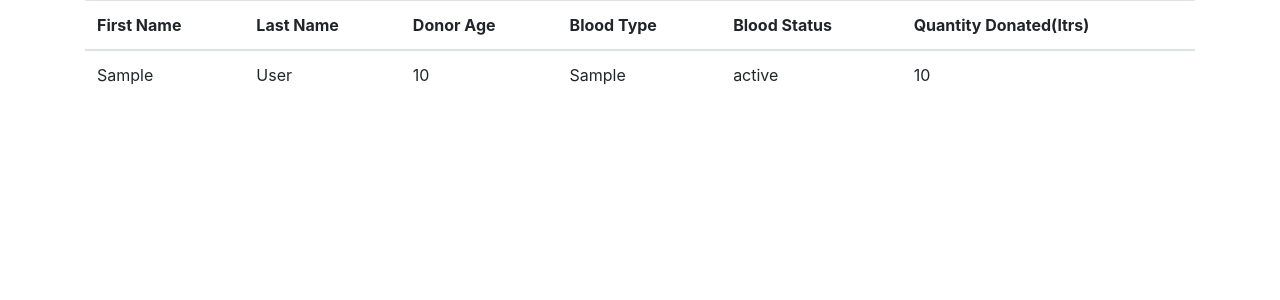
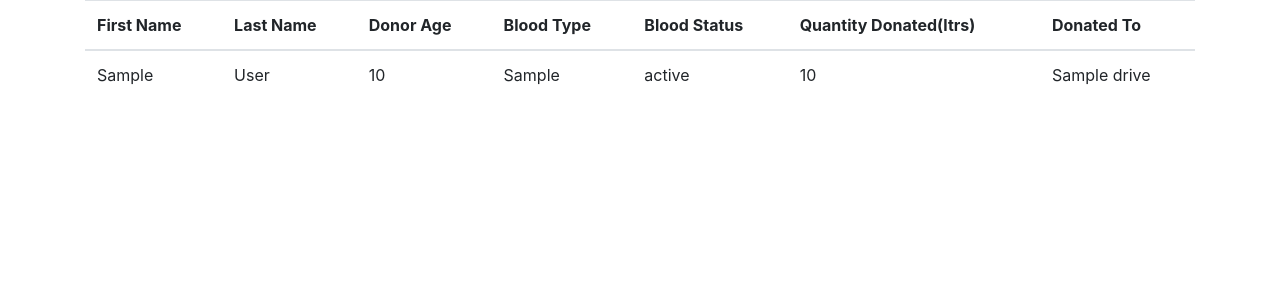
Before and after one commit to Nelly-ayebale/aware, a Django app: page /all_donors/ in a window 1280 px wide. Shown: the part 56-356 px from the top of the page. Run offline with Django 3.2, Linux system fonts and the light colour scheme; a user stored in the database is signed in; tables that the repository leaves empty hold one stand-in row (values such as "Sample post"); some libraries are stand-ins or nearby versions.

Commit message:
Added new templates for new views

```diff
--- a/hospital/forms.py
+++ b/hospital/forms.py
@@ -27,7 +27,7 @@ class RegularUserSignUpForm(UserCreationForm):
 class BloodDriveForm(forms.ModelForm):
     class Meta:
         model = Drive
-        fields = ['drive_title','drive_location','capacity_collected']
+        fields = ['drive_title','drive_location','capacity_collected','owner']
 
 class HospitalForm(forms.ModelForm):
     class Meta:
@@ -37,7 +37,7 @@ class HospitalForm(forms.ModelForm):
 class DonorForm(forms.ModelForm):
     class Meta:
         model = Donor
-        fields = ['donor_first_name','donor_last_name','donor_age','blood_type','blood_status','weight','quantity_donated']
+        fields = ['donor_first_name','donor_last_name','donor_age','blood_type','blood_status','weight','quantity_donated','donated_to']
 
 class SubscriptionForm(forms.Form):
     your_name = forms.CharField(label='First Name',max_length=30)
--- a/hospital/models.py
+++ b/hospital/models.py
@@ -15,8 +15,9 @@ class Hospital(models.Model):
     capacity_required = models.IntegerField(default=0)
     capacity_available = models.IntegerField(default=0)
 
+
     def __str__(self):
-        return self.user.username
+        return self.hospital_name
 
     @classmethod
     def search_by_name(cls,search_term):
@@ -33,17 +34,19 @@ class Donor(models.Model):
     blood_status = models.TextField(max_length=60)
     quantity_donated = models.IntegerField(default=0)
     weight = models.IntegerField(default=0)
-    donated_to = models.OneToOneField('Hospital',on_delete=models.CASCADE,null=True,blank=True)
+    donated_to = models.ForeignKey('Drive',blank=True,related_name='drive',on_delete=models.CASCADE,null=True)
 
     def __str__(self):
-        return self.user.username
+        return self.donor.username
 
 class Drive(models.Model):
+    owner = models.ForeignKey('Hospital',blank=True,on_delete=models.CASCADE,null=True)
     drive_title = models.CharField(max_length=150)
     drive_location = models.TextField(max_length=255)
     comment = models.TextField(blank=True)
     capacity_collected = models.IntegerField(default=0)
     photo = CloudinaryField('image',blank=True,null=True)
+
 
 
     def __str__(self):
--- a/hospital/templates/hospitals/donor_list.html
+++ b/hospital/templates/hospitals/donor_list.html
@@ -18,6 +18,7 @@
                         <th scope="col">Blood Type</th>
                         <th scope="col">Blood Status</th>
                         <th scope="col">Quantity Donated(ltrs)</th>
+                        <th scope="col">Donated To</th>
 
                     </tr>
                 </thead>
@@ -31,6 +32,7 @@
                         <td> {{ obj.blood_type }}</td>
                         <td> {{ obj.blood_status }}</td>
                         <td> {{ obj.quantity_donated }}</td>
+                        <td> {{ obj.donated_to }}</td>
                     </tr>
 
                 </tbody>
--- a/hospital/templates/hospitals/drives.html
+++ b/hospital/templates/hospitals/drives.html
@@ -9,7 +9,9 @@
             {% for drive in drives %}
             <div class="card mt-3" style="width: 20rem;">
                 <div class="card-body">
-                    <h5 class="card-title">Title:{{drive.drive_title}}</h5>
+                    <h5 class="card-title">Title:<a href="{%url 'single_drive' drive.id %}">{{drive.drive_title}}</a>
+                    </h5>
+                    <h6 class="card-subtitle mb-2 text-muted">Hosting:{{drive.owner}}</h6>
                     <h6 class="card-subtitle mb-2 text-muted">Location:{{drive.drive_location}}</h6>
                     <p class="card-text">{{drive.comment}}.</p>
                     <p class="card-text">Capacity Required: {{drive.capacity_collected}} litres.</p>
--- a/hospital/templates/hospitals/hospital_list.html
+++ b/hospital/templates/hospitals/hospital_list.html
@@ -17,6 +17,7 @@
                         <th scope="col">Blood Capacity Required</th>
                         <th scope="col">Blood Capacity Available</th>
 
+
                     </tr>
                 </thead>
                 {% for hospital in hospitals %}
@@ -27,6 +28,7 @@
                         <td><a href="{%url 'single_hospital' hospital.id%}"> {{hospital.hospital_name }}</a></td>
                         <td> {{ hospital.capacity_required }}</td>
                         <td> {{ hospital.capacity_available }}</td>
+
                     </tr>
 
                 </tbody>
--- a/hospital/templates/hospitals/single_hospital.html
+++ b/hospital/templates/hospitals/single_hospital.html
@@ -19,6 +19,8 @@
 
     </div>
 
+
+
     <div class="row">
 
         <form action="{%url 'single_hospital' hospital.id %}" method="post">
@@ -29,7 +31,9 @@
         </form>
 
     </div>
+
 </div>
+
 
 
 
--- a/hospital/urls.py
+++ b/hospital/urls.py
@@ -13,7 +13,9 @@ urlpatterns=[
     path('all_donors/',views.ViewDonorsList.as_view(),name='view_donors'),
     path('search/', views.search_results, name='search_results'),
     path('hospital/<int:hospital_id>',views.single_hospital,name ='single_hospital'),
-    path('ajax/subscriptionletter/', views.subscription, name='subscriptionletter')
+    path('ajax/subscriptionletter/', views.subscription, name='subscriptionletter'),
+    path('drive/<int:drive_id>',views.single_drive,name ='single_drive'),
+
 ]
 
 if settings.DEBUG:
--- a/hospital/views.py
+++ b/hospital/views.py
@@ -52,8 +52,9 @@ class HospitalCreateView(CreateView):
 
 @method_decorator([login_required, regular_required], name='dispatch')
 class DonorCreateView(CreateView):
+
     model = Donor
-    fields = ('donor_first_name','donor_last_name','donor_age','blood_type','blood_status','weight','quantity_donated')
+    fields = ('donor_first_name','donor_last_name','donor_age','blood_type','blood_status','weight','quantity_donated','donated_to')
     template_name = 'hospitals/donor.html'
 
     def form_valid(self,form):
@@ -66,13 +67,13 @@ class DonorCreateView(CreateView):
 @method_decorator([login_required, adminstrator_required], name='dispatch')
 class DriveCreateView(CreateView):
     model = Drive
-    fields = ('drive_title','drive_location','photo','comment','capacity_collected')
+    fields = ('drive_title','drive_location','photo','comment','capacity_collected','owner')
     template_name = 'hospitals/drive.html'
 
     def form_valid(self,form):
-        blooddrive = form.save(commit=False)
-        blooddrive.drive_owner = self.request.user
-        blooddrive.save()
+        drive = form.save(commit=False)
+        drive.drive_owner = self.request.user
+        drive.save()
         messages.success(self.request,'You successfully created a Blood Drive!')
         return redirect('drive')
 
@@ -109,6 +110,7 @@ def search_results(request):
 
 @login_required(login_url='login')
 def single_hospital(request,hospital_id):
+
     form = SubscriptionForm()
     try:
         hospital = Hospital.objects.get(id = hospital_id)
@@ -126,3 +128,13 @@ def subscription(request):
     send_welcome_email(name, email)
     data = {'success': 'You have been successfully added to our mailing list'}
     return JsonResponse(data)
+
+@login_required(login_url='login')
+def single_drive(request,drive_id):
+
+
+    try:
+        drive = Drive.objects.get(id = drive_id)
+    except DoesNotExist:
+        raise Http404()
+    return render(request,"hospitals/single_drive.html", {"drive":drive})
```
Also changed, not shown: hospital/templates/hospitals/single_drive.html (added, +30 -0 lines), hospital/migrations/0002_drive_donate_to.py (added), hospital/migrations/0003_hospital_donated_blood.py (added), hospital/migrations/0004_auto_20201210_1012.py (added), hospital/migrations/0005_auto_20201210_1101.py (added), hospital/migrations/0006_auto_20201210_1153.py (added), hospital/migrations/0007_auto_20201210_1223.py (added), hospital/migrations/0008_auto_20201210_1228.py (added).
